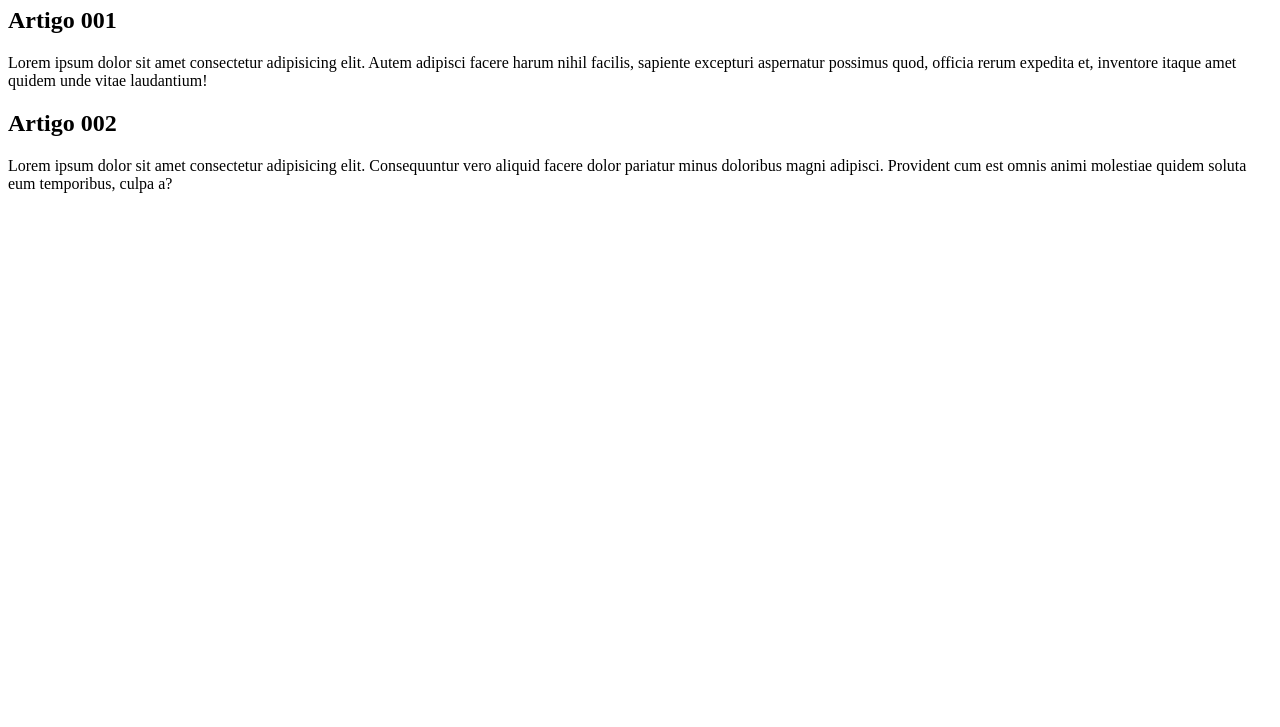
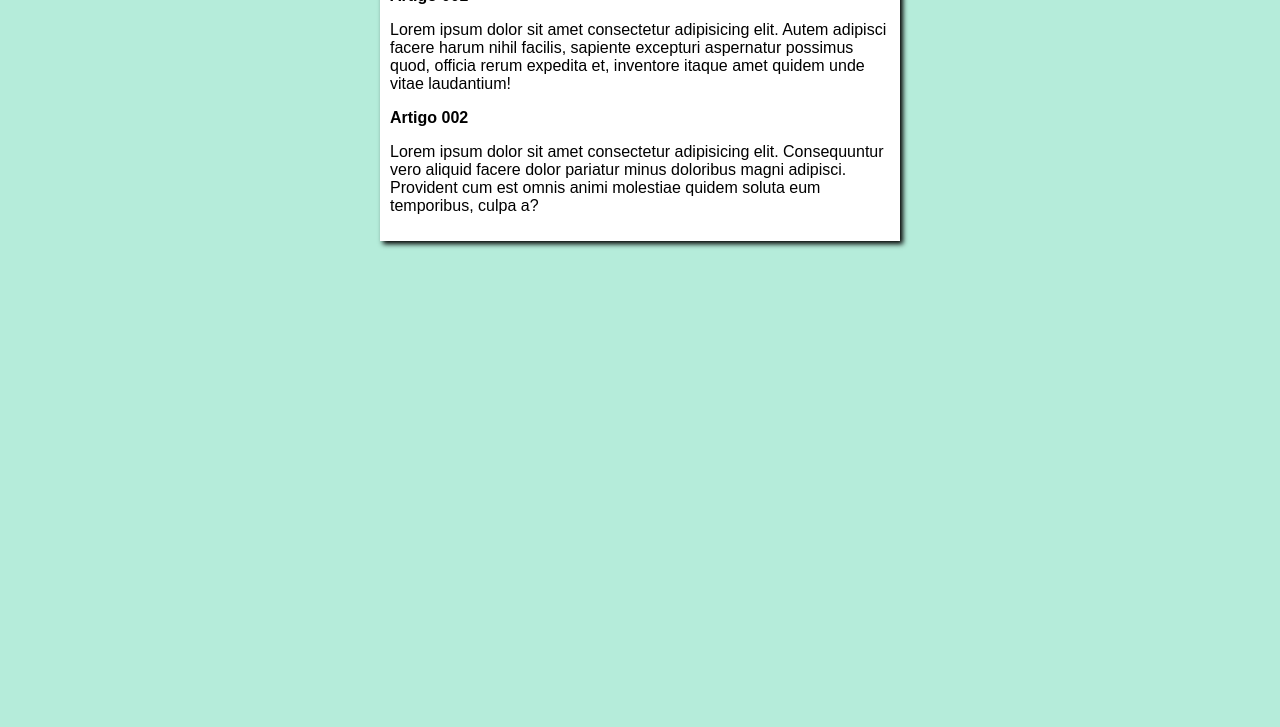
Before and after one commit to douglasoliveira96/projeto-site, a plain HTML site: page index.html in a window 1280 px wide. Shown: the part 73-800 px from the top of the page. Drawn offline with Linux system fonts and the light colour scheme.

Commit message:
iniciei o design

```diff
--- /dev/null
+++ b/estilos/style.css
@@ -0,0 +1,15 @@
+*{
+    font-family: Arial, Helvetica, sans-serif;
+    font-size: 16px;
+}
+body {
+    background-color: rgb(181, 236, 218);
+}
+
+main {
+    background-color: white;
+    width: 500px;
+    margin: auto;
+    padding: 10px;
+    box-shadow: 3px 3px 5px black;
+}
--- a/index.html
+++ b/index.html
@@ -5,6 +5,7 @@
     <meta http-equiv="X-UA-Compatible" content="IE=edge">
     <meta name="viewport" content="width=device-width, initial-scale=1.0">
     <title>Título do site</title>
+    <link rel="stylesheet" href="estilos/style.css">
 </head>
 <body>
     <main>
```
